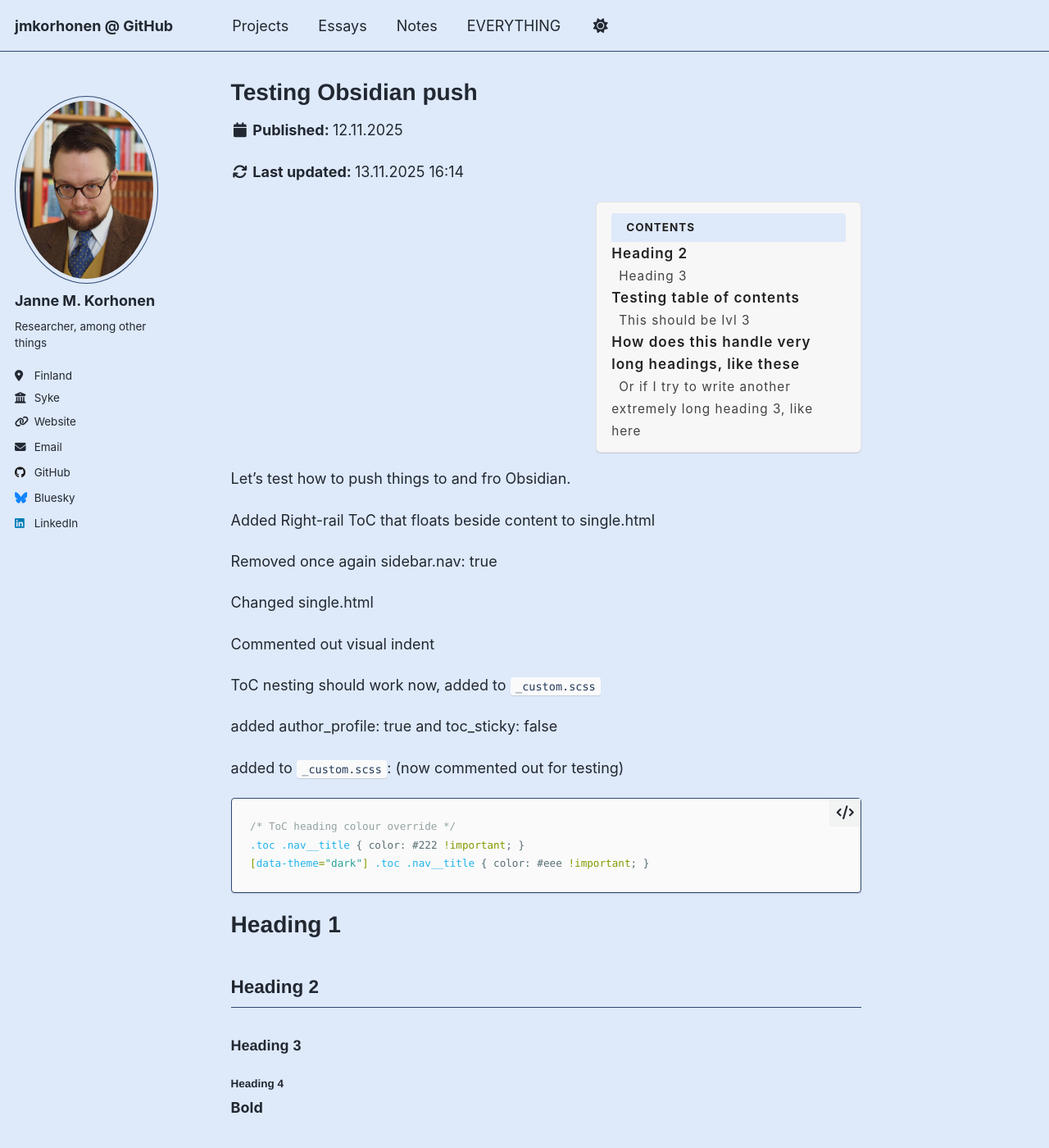
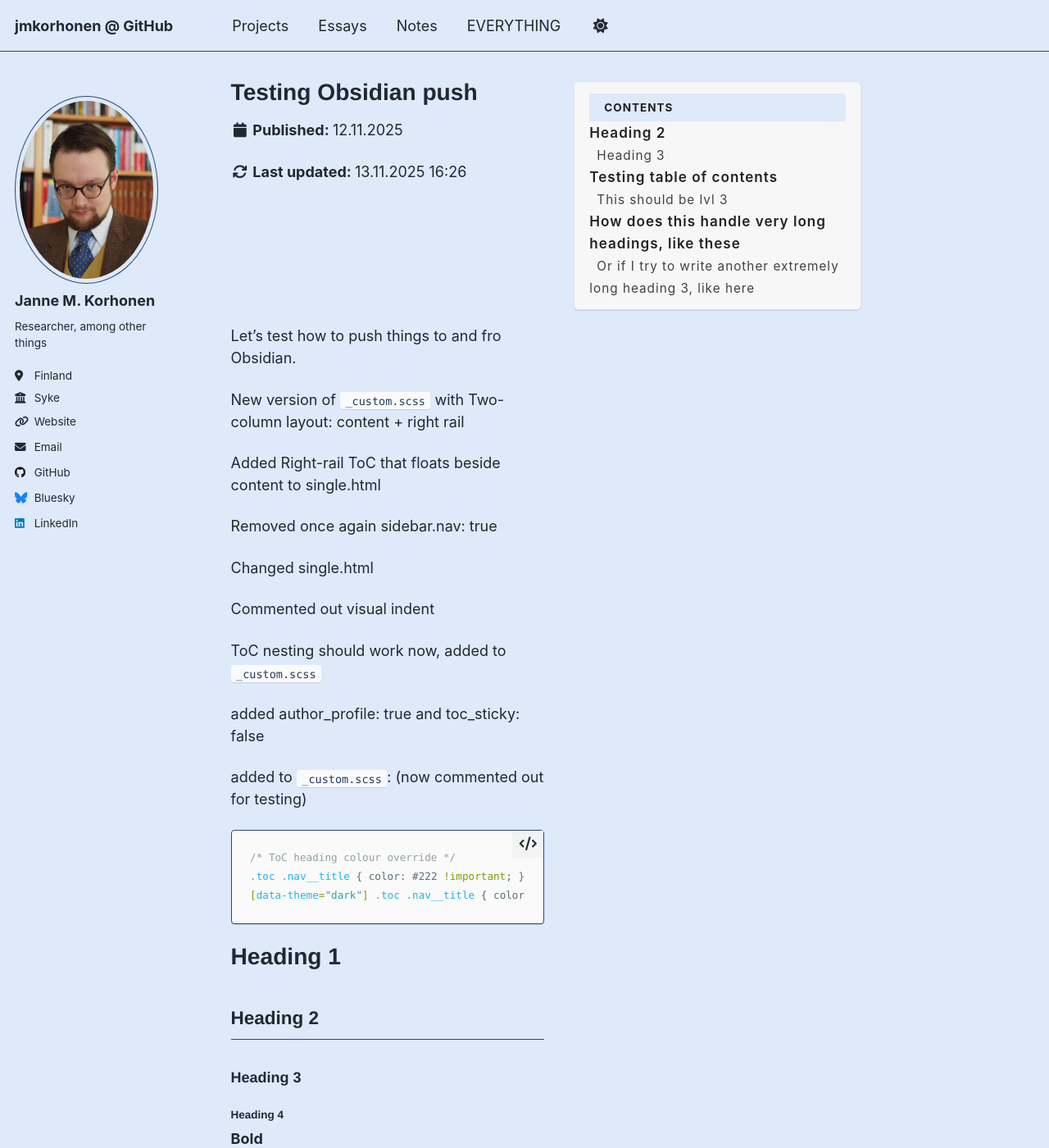
Before and after one commit to jmkorhonen/jmkorhonen.github.io, a Jekyll site: the page built from _pages/testpage.md, in a window 1280 px wide and 1400 px high. Shown: the whole window at 82% size. Built offline with Jekyll 4.4.1, drawn with Linux system fonts in a browser that asks for light colours; a script that is not in the unit is left out.

Commit message:
jmkorhonen 2025-11-13 16:26:34

```diff
--- a/_pages/testpage.md
+++ b/_pages/testpage.md
@@ -10,10 +10,13 @@ toc_label: Contents
 toc_icon: list
 published: true
 sidebar.nav: true
-modified: 2025-11-13 Thu 16:14
+modified: 2025-11-13 Thu 16:26
 ---
 
 Let's test how to push things to and fro Obsidian.
+
+New version of `_custom.scss` with
+Two-column layout: content + right rail
 
 Added Right-rail ToC that floats beside content to single.html
 
--- a/_sass/custom/_custom.scss
+++ b/_sass/custom/_custom.scss
@@ -1,23 +1,36 @@
-/* Right-rail ToC that floats beside content */
+/* Two-column layout: content + right rail */
 .page__inner-wrap {
-  display: flow-root; /* establish a new block formatting context for floats */
+  display: grid;
+  grid-template-columns: 1fr 20rem; /* content | right pane width */
+  column-gap: 1.5rem;
+  align-items: start;
 }
 
-.sidebar__right {
-  float: right;
-  width: 18rem;
-  margin: 0 0 1rem 1.5rem;
-  position: sticky;
-  top: 2rem;          /* adjust if your masthead is taller */
-  align-self: flex-start;
+/* Ensure main content occupies the left column */
+.page__inner-wrap > .page__content {
+  grid-column: 1;
+  min-width: 0; /* prevent overflow */
 }
 
-.page__content { overflow: visible; }
+/* Right sidebar behaviour */
+.page__inner-wrap > .sidebar__right {
+  grid-column: 2;
+  position: sticky;
+  top: 2rem; /* adjust to clear your masthead */
+}
 
-/* Collapse to inline on narrow screens */
+/* Mobile: collapse to one column */
 @media (max-width: 900px) {
-  .sidebar__right { float: none; width: auto; position: static; margin: 0 0 1rem 0; }
+  .page__inner-wrap {
+    grid-template-columns: 1fr;
+  }
+  .page__inner-wrap > .sidebar__right {
+    grid-column: 1;
+    position: static;
+    margin-bottom: 1rem;
+  }
 }
+
 
 /* Improve visibility of the ToC heading */
 .nav__title {
```
